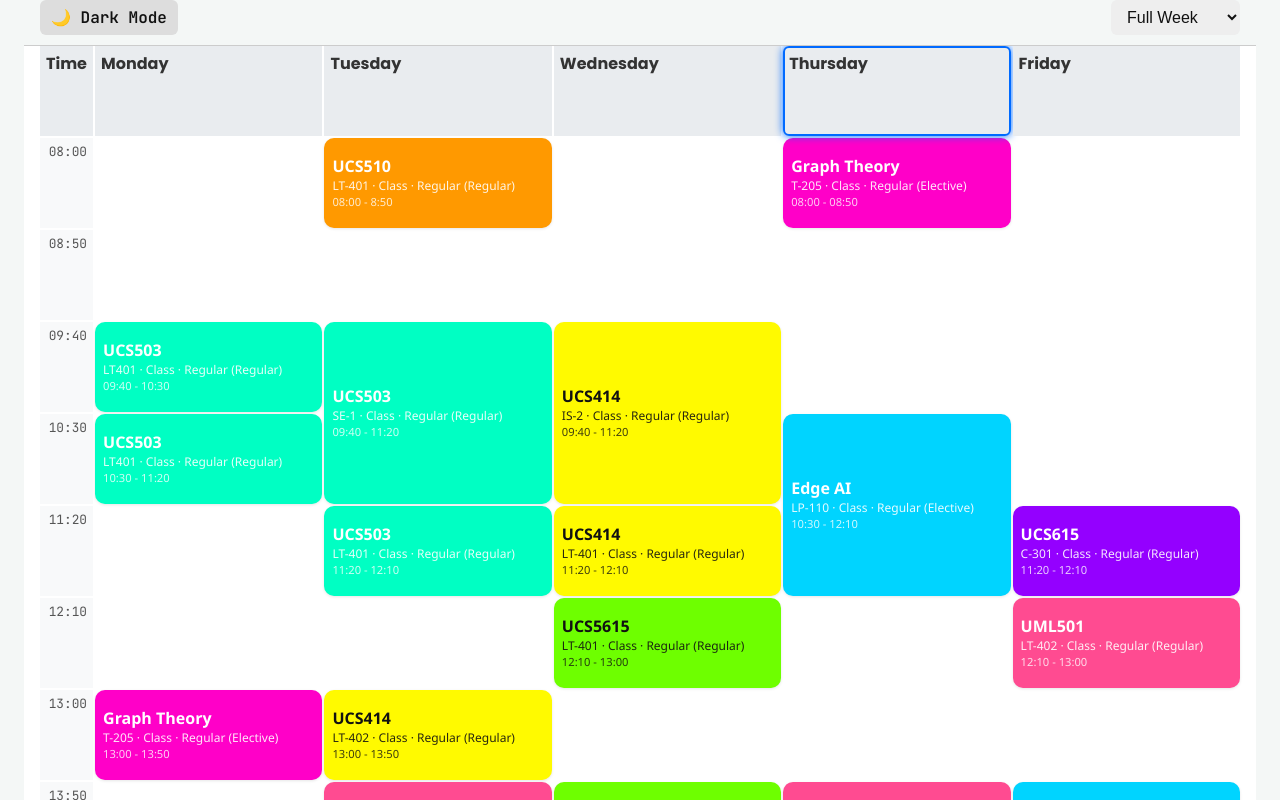
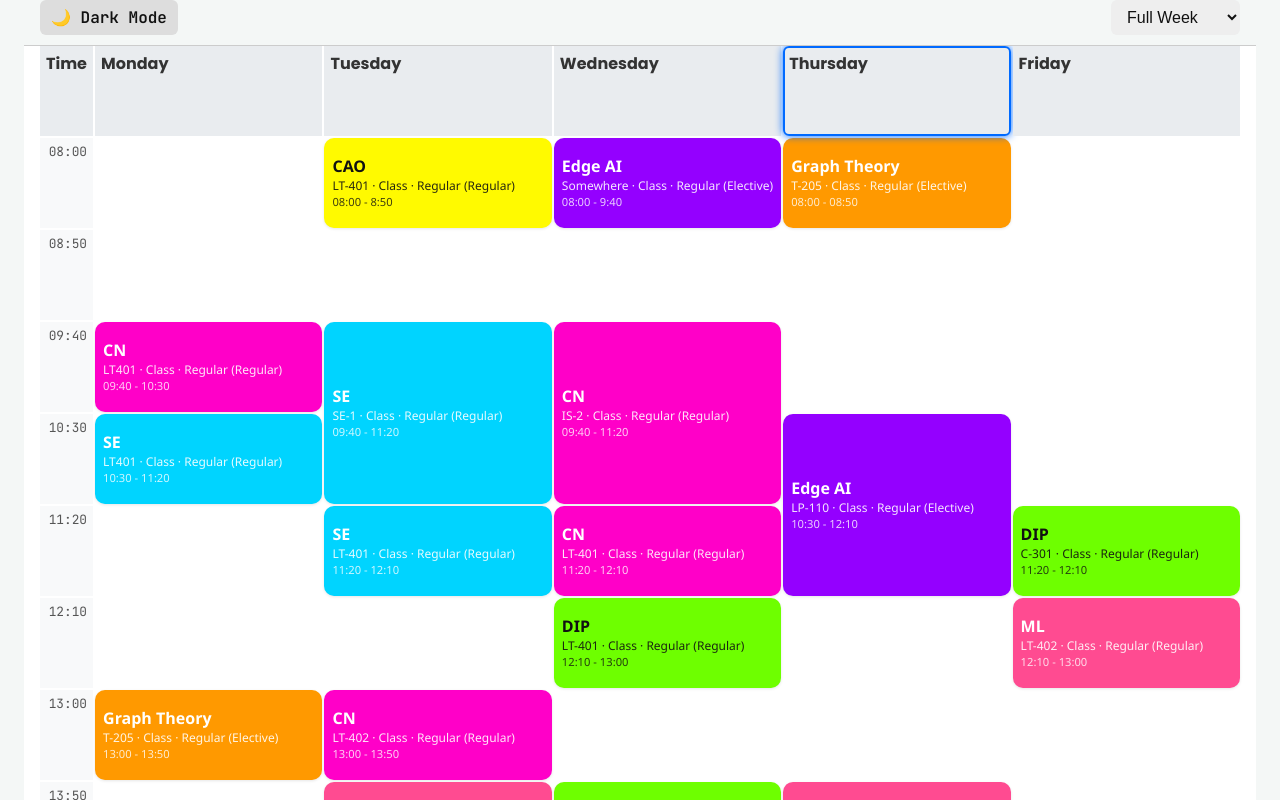
Before and after one commit to Arman-Saini/timetable-app, a React (Vite) app in the folder my-timetable/: page / in a window 1280 px wide. Built offline with nearby package versions, Linux system fonts and the light colour scheme.

Commit message:
fixing the schedule

```diff
--- a/my-timetable/src/components/TimeTable.jsx
+++ b/my-timetable/src/components/TimeTable.jsx
@@ -4,7 +4,7 @@ import TimeSlot from "./TimeSlot.jsx";
 import Modal from "./Modal.jsx";
 
 const neonPalette = [
-  "#00FFC3",
+  // "#00FFC3",
   "#FF00C8",
   "#00D4FF",
   "#FF9900",
--- a/my-timetable/src/data/schedule.js
+++ b/my-timetable/src/data/schedule.js
@@ -3,7 +3,7 @@
 export const scheduleData = {
   "Monday": [
     {
-      subject: "UCS503",
+      subject: "CN",
       startTime: "09:40",
       endTime: "10:30",
       location: "LT401",
@@ -11,7 +11,7 @@ export const scheduleData = {
       tag: "Regular"
     },
     {
-      subject: "UCS503",
+      subject: "SE",
       startTime: "10:30",
       endTime: "11:20",
       location: "LT401",
@@ -25,19 +25,11 @@ export const scheduleData = {
       location: "T-205",
       type: "Class",
       tag: "Elective"
-    },
-    {
-      subject: "Edge AI",
-      startTime: "15:30",
-      endTime: "17:10",
-      location: "LP-110",
-      type: "Class",
-      tag: "Elective"
     }
   ],
   "Tuesday": [
     {
-      subject: "UCS510",
+      subject: "CAO",
       startTime: "08:00",
       endTime: "8:50",
       location: "LT-401",
@@ -45,7 +37,7 @@ export const scheduleData = {
       tag: "Regular"
     },
     {
-      subject: "UCS503",
+      subject: "SE",
       startTime: "11:20",
       endTime: "12:10",
       location: "LT-401",
@@ -53,7 +45,7 @@ export const scheduleData = {
       tag: "Regular"
     },
     {
-      subject: "UCS503",
+      subject: "SE",
       startTime: "09:40",
       endTime: "11:20",
       location: "SE-1",
@@ -61,7 +53,7 @@ export const scheduleData = {
       tag: "Regular"
     },
     {
-      subject: "UCS414",
+      subject: "CN",
       startTime: "13:00",
       endTime: "13:50",
       location: "LT-402",
@@ -69,7 +61,7 @@ export const scheduleData = {
       tag: "Regular"
     },
     {
-      subject: "UML501",
+      subject: "ML",
       startTime: "13:50",
       endTime: "14:40",
       location: "LT-402",
@@ -77,7 +69,7 @@ export const scheduleData = {
       tag: "Regular"
     },
     {
-      subject: "UCS5615",
+      subject: "DIP",
       startTime: "14:40",
       endTime: "15:30",
       location: "LT-402",
@@ -87,7 +79,15 @@ export const scheduleData = {
   ],
   "Wednesday": [
     {
-      subject: "UCS414",
+      subject: "Edge AI",
+      startTime: "08:00",
+      endTime: "9:40",
+      location: "Somewhere",
+      type: "Lab",
+      tag: "Elective"
+    },
+    {
+      subject: "CN",
       startTime: "09:40",
       endTime: "11:20",
       location: "IS-2",
@@ -95,7 +95,7 @@ export const scheduleData = {
       tag: "Regular"
     },
     {
-      subject: "UCS414",
+      subject: "CN",
       startTime: "11:20",
       endTime: "12:10",
       location: "LT-401",
@@ -103,7 +103,7 @@ export const scheduleData = {
       tag: "Regular"
     },
     {
-      subject: "UCS5615",
+      subject: "DIP",
       startTime: "12:10",
       endTime: "13:00",
       location: "LT-401",
@@ -111,7 +111,7 @@ export const scheduleData = {
       tag: "Regular"
     },
     {
-      subject: "UCS5615",
+      subject: "DIP",
       startTime: "13:50",
       endTime: "15:30",
       location: "CG-1",
@@ -137,7 +137,7 @@ export const scheduleData = {
       tag: "Elective"
     },
     {
-      subject: "UML501",
+      subject: "ML",
       startTime: "13:50",
       endTime: "15:30",
       location: "ML-Lab",
@@ -145,7 +145,7 @@ export const scheduleData = {
       tag: "Regular"
     },
     {
-      subject: "UML501",
+      subject: "ML",
       startTime: "15:30",
       endTime: "16:20",
       location: "LT-402",
@@ -153,7 +153,7 @@ export const scheduleData = {
       tag: "Regular"
     },
     {
-      subject: "UCS510",
+      subject: "CAO",
       startTime: "16:20",
       endTime: "17:10",
       location: "LT-402",
@@ -163,7 +163,7 @@ export const scheduleData = {
   ],
   "Friday": [
     {
-      subject: "UCS615",
+      subject: "DIP",
       startTime: "11:20",
       endTime: "12:10",
       location: "C-301",
@@ -171,7 +171,7 @@ export const scheduleData = {
       tag: "Regular"
     },
     {
-      subject: "UML501",
+      subject: "ML",
       startTime: "12:10",
       endTime: "13:00",
       location: "LT-402",
@@ -179,15 +179,7 @@ export const scheduleData = {
       tag: "Regular"
     },
     {
-      subject: "Edge AI",
-      startTime: "13:50",
-      endTime: "15:30",
-      location: "Somewhere",
-      type: "Lab",
-      tag: "Elective"
-    },
-    {
-      subject: "UCS414",
+      subject: "CN",
       startTime: "15:30",
       endTime: "16:20",
       location: "LT-401",
@@ -195,7 +187,7 @@ export const scheduleData = {
       tag: "Regular"
     },
     {
-      subject: "UCS503",
+      subject: "SE",
       startTime: "16:20",
       endTime: "17:10",
       location: "LT-401",
```
